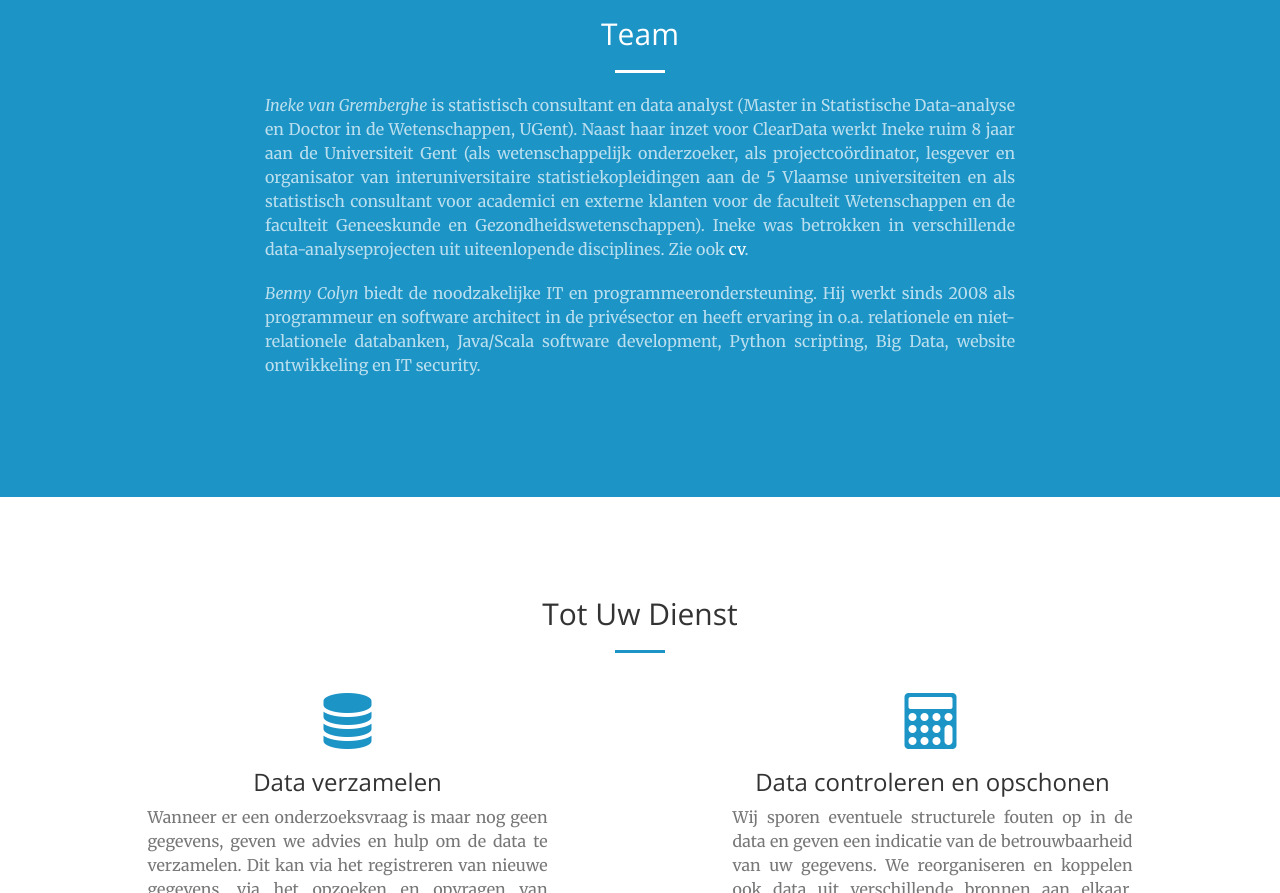
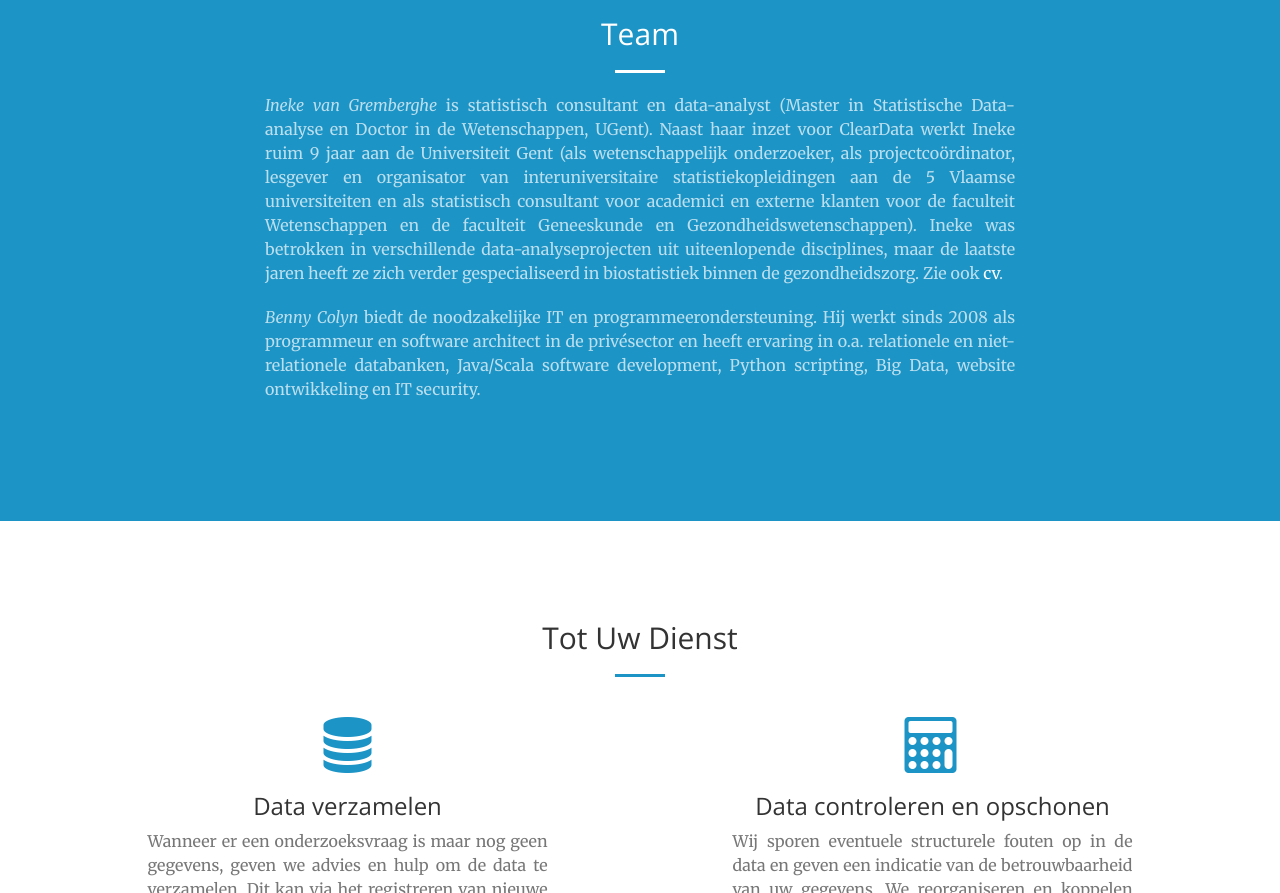
Before and after one commit to cleardatabe/website, a website: page index.nl.html in a window 1280 px wide. Shown: the part 1583-2476 px from the top of the page. Drawn offline with nearby package versions, Linux system fonts and the light colour scheme; files that its build step writes are made by us from their sources.

Commit message:
edits by Ineke

```diff
--- a/index.nl.html
+++ b/index.nl.html
@@ -62,7 +62,7 @@ Bekijk ook enkele van onze gerealiseerde <a href="projects.nl.html">projecten</a
                     <h2 class="section-heading">Team</h2>
                     <hr class="light">
                     <p class="text-faded text-justify">
-					<em>Ineke van Gremberghe</em> is statistisch consultant en data analyst (Master in Statistische Data-analyse en Doctor in de Wetenschappen, UGent). Naast haar inzet voor ClearData werkt Ineke ruim 8 jaar aan de Universiteit Gent (als wetenschappelijk onderzoeker, als projectcoördinator, lesgever en organisator van interuniversitaire statistiekopleidingen aan de 5 Vlaamse universiteiten en als statistisch consultant voor academici en externe klanten voor de faculteit Wetenschappen en de faculteit Geneeskunde en Gezondheidswetenschappen). Ineke was betrokken in verschillende data-analyseprojecten uit uiteenlopende disciplines. Zie ook <a href="docs/cv-Ineke%20van%20Gremberghe%202017.pdf">cv</a>.
+					<em>Ineke van Gremberghe</em> is statistisch consultant en data-analyst (Master in Statistische Data-analyse en Doctor in de Wetenschappen, UGent). Naast haar inzet voor ClearData werkt Ineke ruim 9 jaar aan de Universiteit Gent (als wetenschappelijk onderzoeker, als projectcoördinator, lesgever en organisator van interuniversitaire statistiekopleidingen aan de 5 Vlaamse universiteiten en als statistisch consultant voor academici en externe klanten voor de faculteit Wetenschappen en de faculteit Geneeskunde en Gezondheidswetenschappen). Ineke was betrokken in verschillende data-analyseprojecten uit uiteenlopende disciplines, maar de laatste jaren heeft ze zich verder gespecialiseerd in biostatistiek binnen de gezondheidszorg. Zie ook <a href="docs/cv-Ineke%20van%20Gremberghe%202020.pdf">cv</a>.
                     </p>
      		<p class="text-faded text-justify">
 					<em>Benny Colyn</em> biedt de noodzakelijke IT en programmeerondersteuning. Hij werkt sinds 2008 als programmeur en software architect in de privésector en heeft ervaring in o.a. relationele en niet-relationele databanken, Java/Scala software development, Python scripting, Big Data, website ontwikkeling en IT security. <!-- Hij is ook beschikbaar voor het geven van workshops over softwareontwikkelingtechnieken. -->
```
Also changed, not shown: 1 other file.
